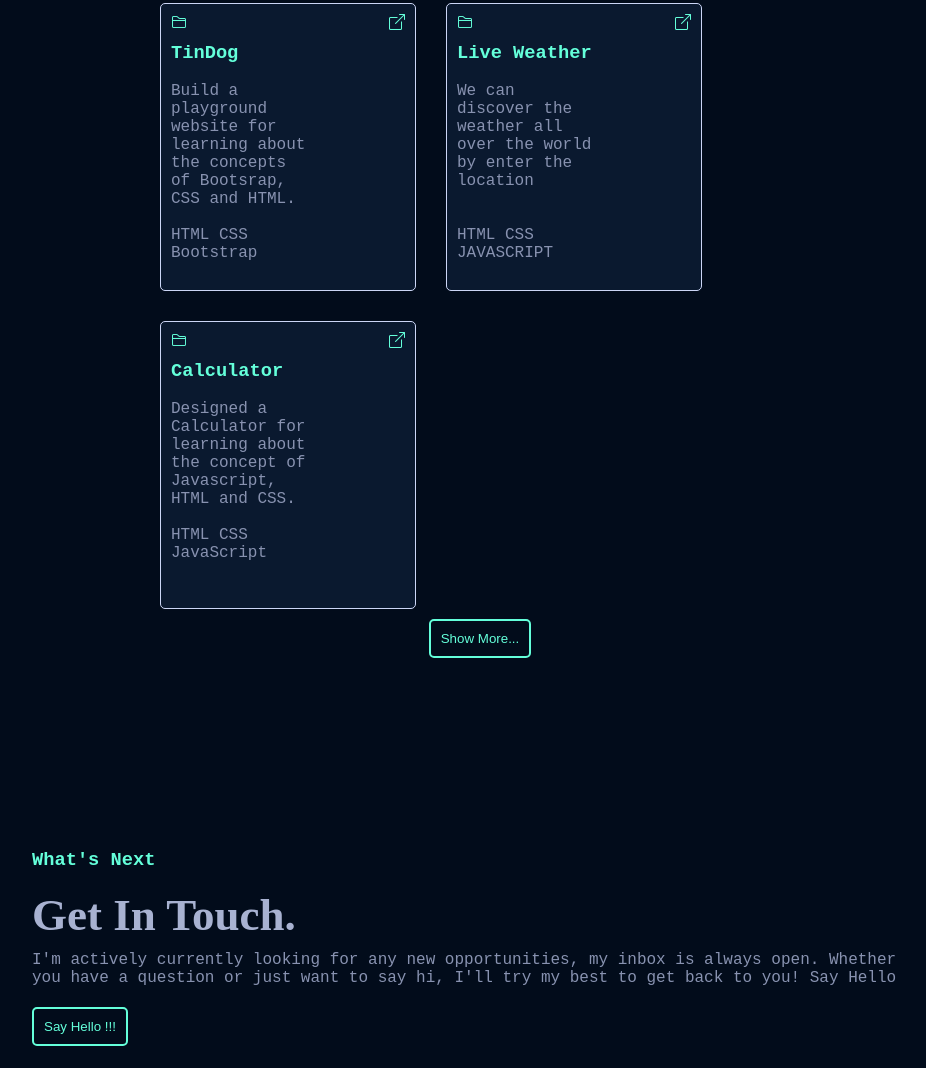
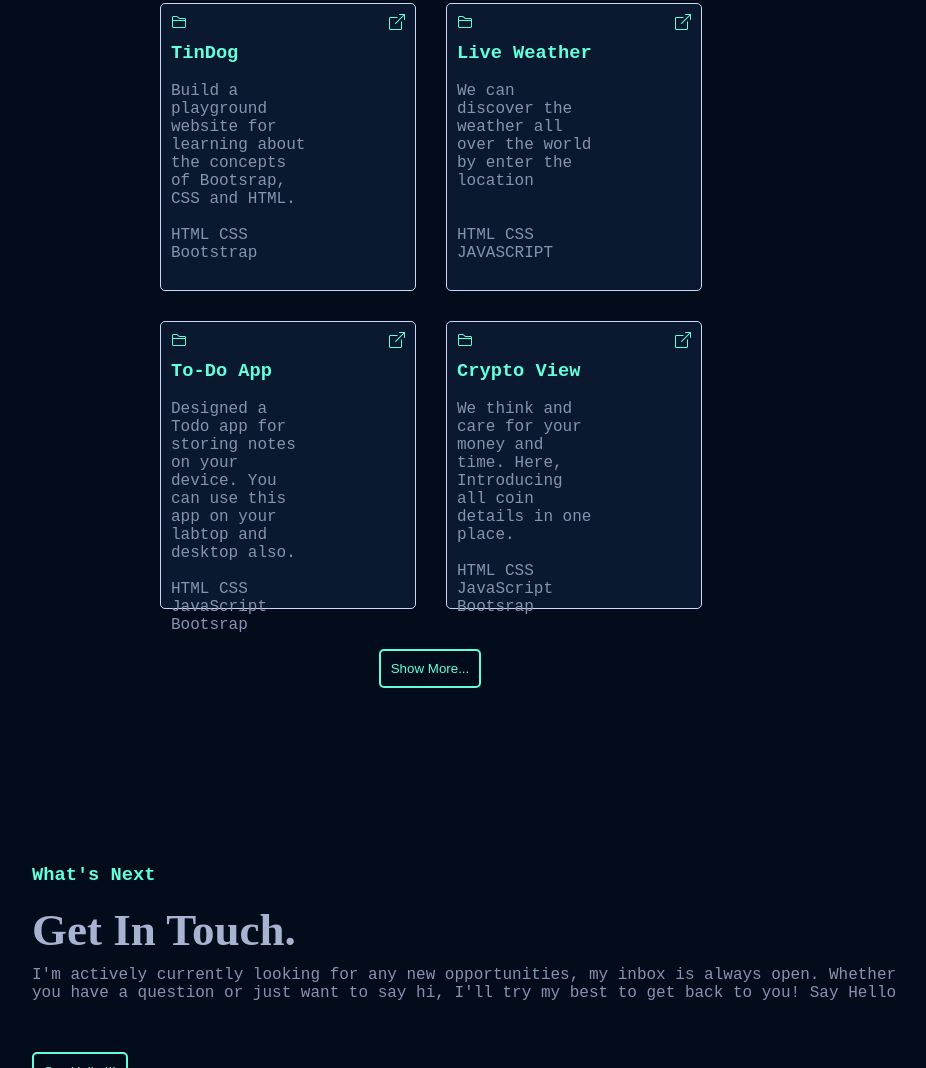
Before and after one commit to hellofaiz/MyPortfolio, a plain HTML site: page index.html in a window 1280 px wide. Shown: the part 1732-2800 px from the top of the page, without its empty margins (160-1086 px from the left). Drawn offline with nearby package versions, Linux system fonts and the light colour scheme.

Commit message:
some changes

```diff
--- a/index.css
+++ b/index.css
@@ -95,6 +95,8 @@ margin-top: 50px;
 /*get in touch*/
 .button-div {
   padding: 10px;
+  margin-right: 100px;
+  margin-top: 30px;
 }
 .btn {
   padding: 10px;
--- a/index.html
+++ b/index.html
@@ -147,16 +147,30 @@
 
                 <div class="cell">
                     <div class="icon">
-                        <a href="https://github.com/hellofaiz/registrationform" target="_blank"> <i
+                        <a href="https://github.com/hellofaiz/TodoApp/" target="_blank"> <i
                                 class="bi bi-folder2 pic"></i></a>
-                        <a href="https://hellofaiz.github.io/registrationform/" target="_blank"> <i
+                        <a href="https://hellofaiz.github.io/TodoApp/" target="_blank"> <i
                                 class="bi bi-box-arrow-up-right pic"></i></a>
                     </div>
                     <div class="project-detail">
-                        <h3>Calculator
+                        <h3>To-Do App
                         </h3><br>
-                        <p>Designed a Calculator for learning about the concept of Javascript, HTML and CSS.</p><br>
-                        <P>HTML CSS JavaScript</P><br>
+                        <p>Designed a Todo app for storing notes on your device. You can use this app on your labtop and desktop also.</p><br>
+                        <P>HTML CSS JavaScript Bootsrap</P><br>
+                    </div>
+                </div>
+                <div class="cell">
+                    <div class="icon">
+                        <a href="https://github.com/hellofaiz/Crypto_view/" target="_blank"> <i
+                                class="bi bi-folder2 pic"></i></a>
+                        <a href="https://crypto-view-green.vercel.app/" target="_blank"> <i
+                                class="bi bi-box-arrow-up-right pic"></i></a>
+                    </div>
+                    <div class="project-detail">
+                        <h3>Crypto View
+                        </h3><br>
+                        <p>We think and care for your money and time. Here, Introducing all coin details in one place.</p><br>
+                        <P>HTML CSS JavaScript Bootsrap</P><br>
                     </div>
                 </div>
             </div>
```
